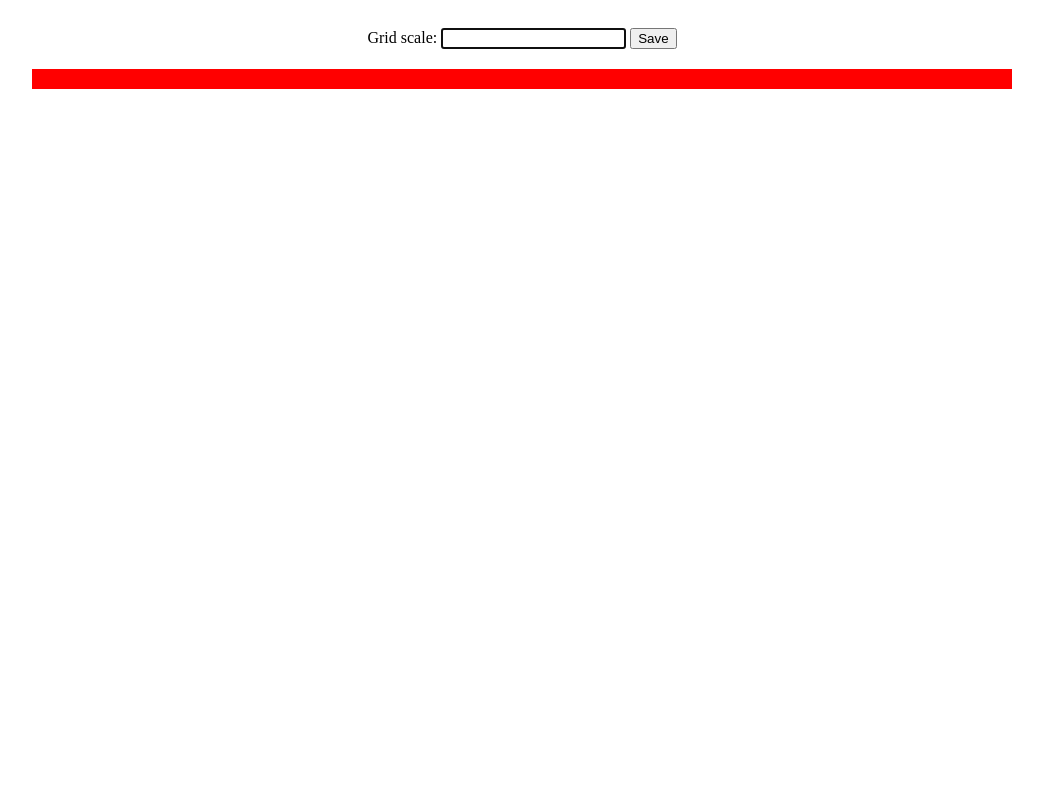
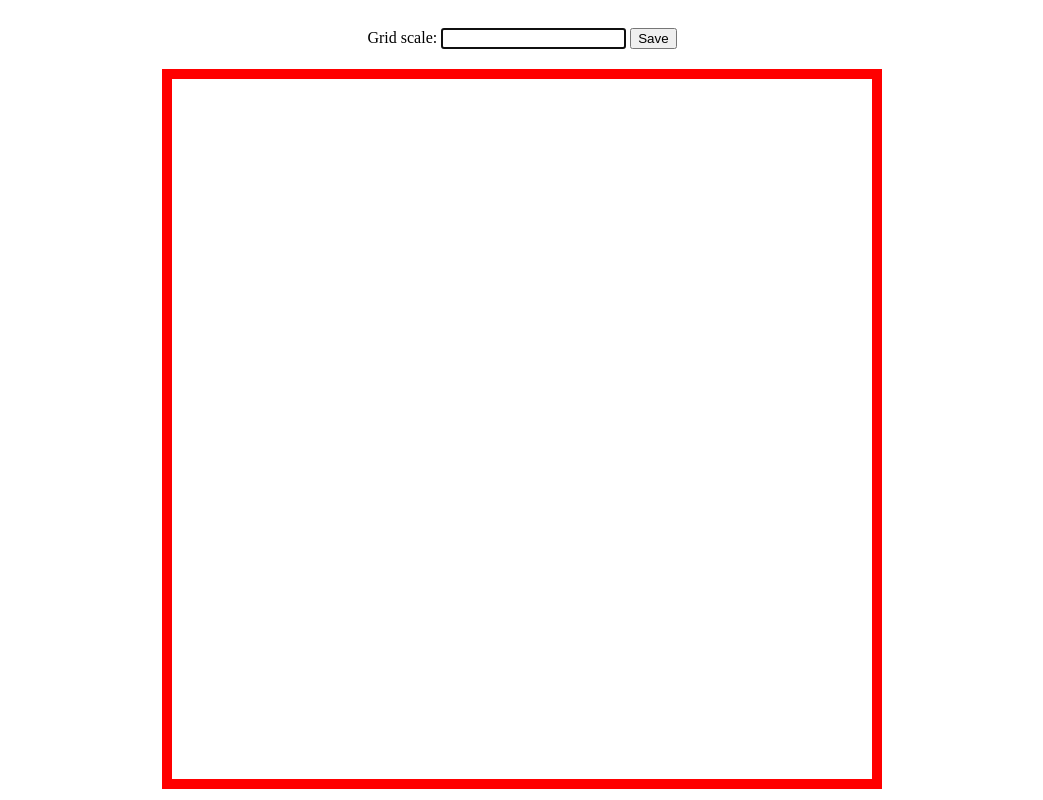
Before and after one commit to Yersoltan01/ETCH-A-SKETCH, a plain HTML site: page index.html in a window 1280 px wide. Shown: the whole page, without its empty margins (118-1161 px from the left). Drawn offline with Linux system fonts and the light colour scheme.

Commit message:
Set container size 700x700 px, fix flex-direction properties

```diff
--- a/style.css
+++ b/style.css
@@ -11,13 +11,17 @@ body {
 .container {
     display: flex;
     border: 10px solid red;
-    width: 960px;
-    /* flex-direction: column; */
+    width: 700px;
+    height: 700px;
+    flex-direction: column;
+}
+
+.y-axis {
+    display: flex;
 }
 
 .x-axis {
     border: 1px dotted black;
     width: 50px;
     height: 50px;
-    display: flex;
 }
```
Also changed, not shown: javascript.js (+0 -31 lines).
